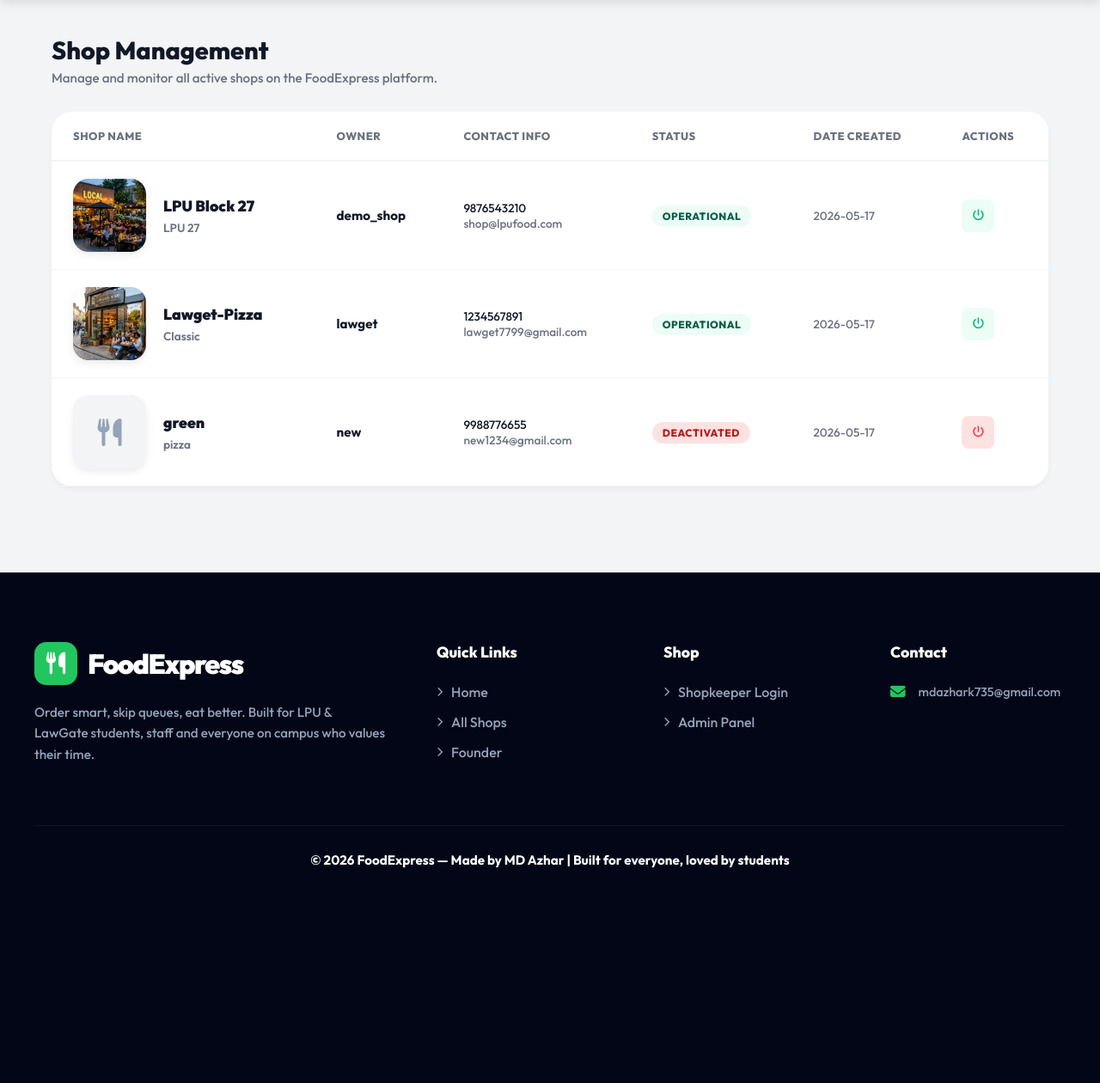
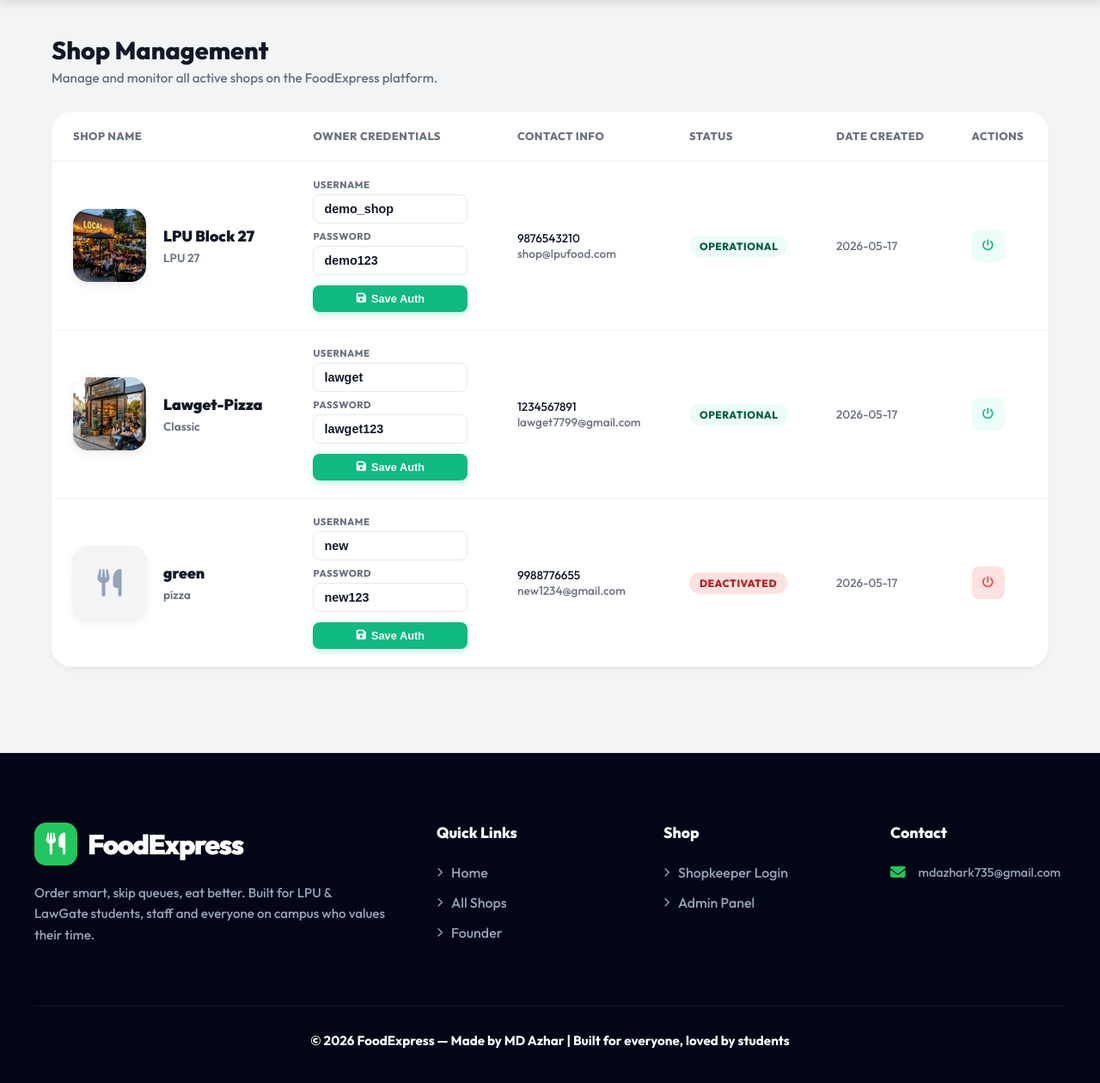
Before and after one commit to MDAzhar7799/MDAzhar7799, a Flask app: page /admin/shops in a window 1280 px wide. Shown: the part 69-1329 px from the top of the page at 86% size. Before the commit the page ends 1079 px from the top, so only its background shows below. Run offline with Flask 3, Linux system fonts and the light colour scheme; the visitor is signed in with stand-in values (Sample User, id 1); data comes from the database, SQL or seed files in the repository; some libraries are stand-ins or nearby versions.

Commit message:
feat: display and edit shopkeeper credentials in admin shops dashboard

```diff
--- a/app.py
+++ b/app.py
@@ -1137,6 +1137,21 @@ def admin_shops():
         elif action == 'delete':
             Shop.delete(shop_id)
             flash('Shop permanently removed from active list', 'success')
+        elif action == 'edit_shopkeeper':
+            shopkeeper_id = request.form.get('shopkeeper_id')
+            username = request.form.get('username', '').strip()
+            password = request.form.get('password', '').strip()
+
+            update_data = {}
+            if username: update_data['username'] = username
+            if password: update_data['password'] = password
+
+            if update_data and shopkeeper_id:
+                try:
+                    Shopkeeper.update(shopkeeper_id, **update_data)
+                    flash('Shopkeeper credentials updated successfully!', 'success')
+                except Exception as e:
+                    flash('Error updating credentials (username might be taken)', 'error')
 
     shops = Shop.get_all(active_only=False)
     return render_template("admin_shops.html", shops=shops)
--- a/models.py
+++ b/models.py
@@ -283,9 +283,9 @@ class Shopkeeper:
         try:
             hashed_password = generate_password_hash(password)
             cursor = conn.execute(
-                """INSERT INTO shopkeepers (username, password, email, phone)
-                   VALUES (?, ?, ?, ?)""",
-                (username, hashed_password, email, phone)
+                """INSERT INTO shopkeepers (username, password, raw_password, email, phone)
+                   VALUES (?, ?, ?, ?, ?)""",
+                (username, hashed_password, password, email, phone)
             )
             conn.commit()
             return cursor.lastrowid
@@ -350,7 +350,9 @@ class Shopkeeper:
             if key == 'password' and value:
                 fields.append("password = ?")
                 values.append(generate_password_hash(value))
-            elif key in ['email', 'phone']:
+                fields.append("raw_password = ?")
+                values.append(value)
+            elif key in ['username', 'email', 'phone']:
                 fields.append(f"{key} = ?")
                 values.append(value)
 
@@ -418,14 +420,14 @@ class Shop:
         conn = get_db_connection()
         if active_only:
             shops = conn.execute(
-                """SELECT s.*, sk.username as shopkeeper_name
+                """SELECT s.*, sk.id as shopkeeper_id, sk.username as shopkeeper_name, sk.raw_password as shopkeeper_password, sk.email as shopkeeper_email, sk.phone as shopkeeper_phone
                    FROM shops s
                    JOIN shopkeepers sk ON s.shopkeeper_id = sk.id
                    WHERE s.is_active = 1 ORDER BY s.created_at DESC"""
             ).fetchall()
         else:
             shops = conn.execute(
-                """SELECT s.*, sk.username as shopkeeper_name
+                """SELECT s.*, sk.id as shopkeeper_id, sk.username as shopkeeper_name, sk.raw_password as shopkeeper_password, sk.email as shopkeeper_email, sk.phone as shopkeeper_phone
                    FROM shops s
                    JOIN shopkeepers sk ON s.shopkeeper_id = sk.id
                    ORDER BY s.created_at DESC"""
--- a/schema_init.py
+++ b/schema_init.py
@@ -45,6 +45,7 @@ CREATE TABLE IF NOT EXISTS shopkeepers (
     id INTEGER PRIMARY KEY AUTOINCREMENT,
     username TEXT UNIQUE NOT NULL,
     password TEXT NOT NULL,
+    raw_password TEXT,
     email TEXT UNIQUE,
     phone TEXT,
     created_at TIMESTAMP DEFAULT CURRENT_TIMESTAMP,
@@ -166,6 +167,12 @@ try:
 except Exception:
     conn.rollback()
 
+try:
+    cursor.execute("ALTER TABLE shopkeepers ADD COLUMN raw_password TEXT")
+    conn.commit()
+except Exception:
+    conn.rollback()
+
 # Insert or update default admins to match local database passwords exactly
 admins_to_seed = [
     {
@@ -199,6 +206,7 @@ shopkeepers_to_seed = [
     {
         'username': 'demo_shop',
         'password_hash': 'pbkdf2:sha256:600000$y0PoHXcEaSrL4t0n$671c6b9f70720b6cc3e7c18795a4d17b2f4236d46e81ff209d1e6c8a8fce029c',
+        'raw_password': 'demo123',
         'email': 'shop@lpufood.com',
         'phone': '9876543210',
         'shop': {
@@ -224,6 +232,7 @@ shopkeepers_to_seed = [
     {
         'username': 'lawget',
         'password_hash': 'pbkdf2:sha256:600000$uh3WZsdyPKkrTVNG$616e9d6b35d0f401c45d3a33918d5226a3c74f9b530c0fcf0903ce22e7324c86',
+        'raw_password': 'lawget123',
         'email': 'lawget7799@gmail.com',
         'phone': '1234567891',
         'shop': {
@@ -248,6 +257,7 @@ shopkeepers_to_seed = [
     {
         'username': 'new',
         'password_hash': 'pbkdf2:sha256:600000$ABHyLRuQI12LR3ic$d73fa33ef7c993adf17d49a20bfb2a571e0925448f5e55351b87f7d70ca10eeb',
+        'raw_password': 'new123',
         'email': 'new1234@gmail.com',
         'phone': '9988776655',
         'shop': {
@@ -272,9 +282,9 @@ for sk in shopkeepers_to_seed:
     row = cursor.fetchone()
     if not row:
         cursor.execute("""
-            INSERT INTO shopkeepers (username, password, email, phone)
-            VALUES (?, ?, ?, ?)
-        """, (sk['username'], sk['password_hash'], sk['email'], sk['phone']))
+            INSERT INTO shopkeepers (username, password, raw_password, email, phone)
+            VALUES (?, ?, ?, ?, ?)
+        """, (sk['username'], sk['password_hash'], sk.get('raw_password'), sk['email'], sk['phone']))
         shopkeeper_id = cursor.lastrowid
 
         # Create shop
@@ -308,7 +318,7 @@ for sk in shopkeepers_to_seed:
         print(f"Seeded shopkeeper: {sk['username']} with shop: {shop['name']}")
     else:
         # Update shopkeeper password dynamically to match local db password hash
-        cursor.execute("UPDATE shopkeepers SET password = ?, email = ?, phone = ? WHERE username = ?", (sk['password_hash'], sk['email'], sk['phone'], sk['username']))
+        cursor.execute("UPDATE shopkeepers SET password = ?, raw_password = ?, email = ?, phone = ? WHERE username = ?", (sk['password_hash'], sk.get('raw_password'), sk['email'], sk['phone'], sk['username']))
         print(f"Updated shopkeeper password: {sk['username']}")
 
 conn.commit()
--- a/templates/admin_shops.html
+++ b/templates/admin_shops.html
@@ -326,7 +326,7 @@
                 <thead>
                     <tr>
                         <th>Shop Name</th>
-                        <th>Owner</th>
+                        <th>Owner Credentials</th>
                         <th>Contact Info</th>
                         <th>Status</th>
                         <th>Date Created</th>
@@ -355,7 +355,26 @@
                                 </div>
                             </div>
                         </td>
-                        <td class="merchant-name-cell" style="font-weight: 700;">{{ shop.shopkeeper_name }}</td>
+                        <td class="merchant-name-cell">
+                            <form method="POST" style="display: flex; flex-direction: column; gap: 8px; max-width: 180px;">
+                                <input type="hidden" name="action" value="edit_shopkeeper">
+                                <input type="hidden" name="shopkeeper_id" value="{{ shop.shopkeeper_id }}">
+
+                                <div style="display: flex; flex-direction: column; gap: 4px;">
+                                    <label style="font-size: 0.7rem; font-weight: 800; color: var(--text-muted); text-transform: uppercase; letter-spacing: 0.5px;">Username</label>
+                                    <input type="text" name="username" value="{{ shop.shopkeeper_name }}" required style="padding: 8px 12px; border: 1.5px solid #e5e7eb; border-radius: 8px; font-size: 0.9rem; font-weight: 700; color: #111827; outline: none; transition: 0.2s;" onfocus="this.style.borderColor='#22c55e'" onblur="this.style.borderColor='#e5e7eb'">
+                                </div>
+
+                                <div style="display: flex; flex-direction: column; gap: 4px;">
+                                    <label style="font-size: 0.7rem; font-weight: 800; color: var(--text-muted); text-transform: uppercase; letter-spacing: 0.5px;">Password</label>
+                                    <input type="text" name="password" value="{{ shop.shopkeeper_password or '' }}" required style="padding: 8px 12px; border: 1.5px solid #e5e7eb; border-radius: 8px; font-size: 0.9rem; font-weight: 700; color: #111827; outline: none; transition: 0.2s;" onfocus="this.style.borderColor='#22c55e'" onblur="this.style.borderColor='#e5e7eb'">
+                                </div>
+
+                                <button type="submit" style="background: #10b981; color: white; border: none; padding: 8px 12px; border-radius: 8px; font-size: 0.8rem; font-weight: 800; cursor: pointer; display: flex; align-items: center; justify-content: center; gap: 6px; margin-top: 4px; transition: 0.2s; box-shadow: 0 4px 6px rgba(16, 185, 129, 0.2);" onmouseover="this.style.transform='translateY(-2px)'; this.style.boxShadow='0 6px 12px rgba(16, 185, 129, 0.3)'" onmouseout="this.style.transform='translateY(0)'; this.style.boxShadow='0 4px 6px rgba(16, 185, 129, 0.2)'">
+                                    <i class="fas fa-save"></i> Save Auth
+                                </button>
+                            </form>
+                        </td>
                         <td class="contact-info-cell" style="font-size: 0.85rem;">{{ shop.phone }}<br><span style="color: var(--text-muted);">{{ shop.email }}</span></td>
                         <td>
                             <span class="status-badge {{ 'status-active' if shop.is_active else 'status-inactive' }}">
```
